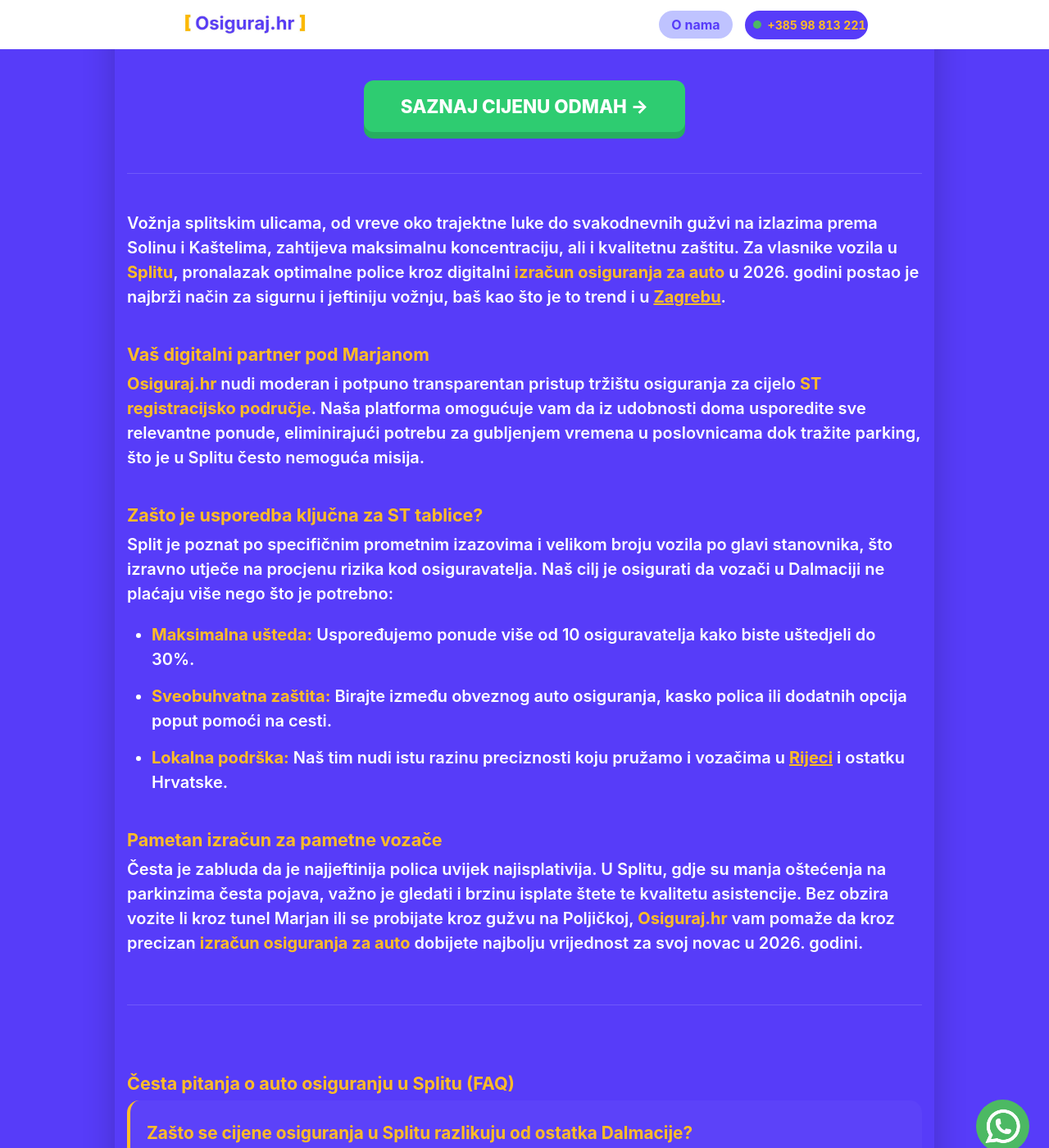
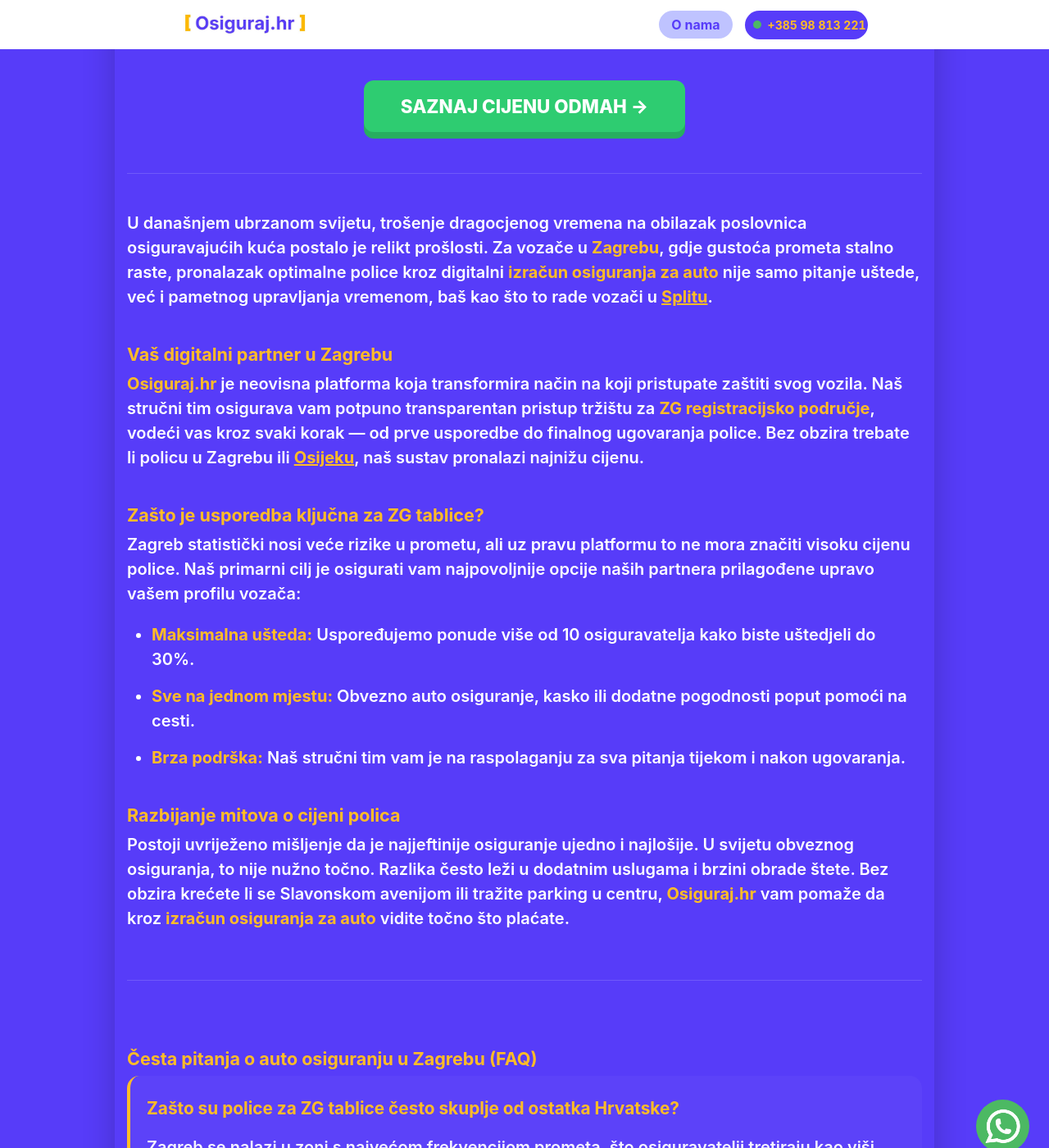
Before and after one commit to Filip-Gale/OsigurajHR, a Jekyll site: the page built from _gradovi/zagreb.md, in a window 1280 px wide and 1400 px high, scrolled down 315 px. Shown: the whole window at 82% size. Built offline with Jekyll 4.4.1, drawn with Linux system fonts in a browser that asks for light colours; some of the changed text lies outside the part shown.

Commit message:
Update zagreb.md

```diff
--- a/_gradovi/zagreb.md
+++ b/_gradovi/zagreb.md
@@ -1,49 +1,49 @@
 ---
 layout: grad
-grad_ime: "Split"
-title: "Auto osiguranje Split | Uštedite do 30% uz online usporedbu"
-permalink: /auto-osiguranje/split/
-description: "Pronađite najpovoljnije auto osiguranje u Splitu u 2026. godini. Uz Osiguraj.hr usporedite vodeće osiguravatelje i uštedite do 30% digitalno."
+grad_ime: "Zagreb"
+title: "Auto osiguranje Zagreb | Uštedite do 30% uz online usporedbu"
+permalink: /auto-osiguranje/zagreb/
+description: "Tražite najpovoljnije auto osiguranje u Zagrebu? Osiguraj.hr vam nudi neovisnu usporedbu polica za ZG područje i uštedu do 30% uz par klikova."
 ---
 
-Vožnja splitskim ulicama, od vreve oko trajektne luke do svakodnevnih gužvi na izlazima prema Solinu i Kaštelima, zahtijeva maksimalnu koncentraciju, ali i kvalitetnu zaštitu. Za vlasnike vozila u **Splitu**, pronalazak optimalne police kroz digitalni **izračun osiguranja za auto** u 2026. godini postao je najbrži način za sigurnu i jeftiniju vožnju, baš kao što je to trend i u [Zagrebu](https://www.osiguraj.hr/auto-osiguranje/zagreb/).
+U današnjem ubrzanom svijetu, trošenje dragocjenog vremena na obilazak poslovnica osiguravajućih kuća postalo je relikt prošlosti. Za vozače u **Zagrebu**, gdje gustoća prometa stalno raste, pronalazak optimalne police kroz digitalni **izračun osiguranja za auto** nije samo pitanje uštede, već i pametnog upravljanja vremenom, baš kao što to rade vozači u [Splitu](https://www.osiguraj.hr/auto-osiguranje/split/).
 
-### Vaš digitalni partner pod Marjanom
+### Vaš digitalni partner u Zagrebu
 
-**Osiguraj.hr** nudi moderan i potpuno transparentan pristup tržištu osiguranja za cijelo **ST registracijsko područje**. Naša platforma omogućuje vam da iz udobnosti doma usporedite sve relevantne ponude, eliminirajući potrebu za gubljenjem vremena u poslovnicama dok tražite parking, što je u Splitu često nemoguća misija.
+**Osiguraj.hr** je neovisna platforma koja transformira način na koji pristupate zaštiti svog vozila. Naš stručni tim osigurava vam potpuno transparentan pristup tržištu za **ZG registracijsko područje**, vodeći vas kroz svaki korak — od prve usporedbe do finalnog ugovaranja police. Bez obzira trebate li policu u Zagrebu ili [Osijeku](https://www.osiguraj.hr/auto-osiguranje/osijek/), naš sustav pronalazi najnižu cijenu.
 
-### Zašto je usporedba ključna za ST tablice?
+### Zašto je usporedba ključna za ZG tablice?
 
-Split je poznat po specifičnim prometnim izazovima i velikom broju vozila po glavi stanovnika, što izravno utječe na procjenu rizika kod osiguravatelja. Naš cilj je osigurati da vozači u Dalmaciji ne plaćaju više nego što je potrebno:
+Zagreb statistički nosi veće rizike u prometu, ali uz pravu platformu to ne mora značiti visoku cijenu police. Naš primarni cilj je osigurati vam najpovoljnije opcije naših partnera prilagođene upravo vašem profilu vozača:
 
 * **Maksimalna ušteda:** Uspoređujemo ponude više od 10 osiguravatelja kako biste uštedjeli do 30%.
-* **Sveobuhvatna zaštita:** Birajte između obveznog auto osiguranja, kasko polica ili dodatnih opcija poput pomoći na cesti.
-* **Lokalna podrška:** Naš tim nudi istu razinu preciznosti koju pružamo i vozačima u [Rijeci](https://www.osiguraj.hr/auto-osiguranje/rijeka/) i ostatku Hrvatske.
+* **Sve na jednom mjestu:** Obvezno auto osiguranje, kasko ili dodatne pogodnosti poput pomoći na cesti.
+* **Brza podrška:** Naš stručni tim vam je na raspolaganju za sva pitanja tijekom i nakon ugovaranja.
 
-### Pametan izračun za pametne vozače
+### Razbijanje mitova o cijeni polica
 
-Česta je zabluda da je najjeftinija polica uvijek najisplativija. U Splitu, gdje su manja oštećenja na parkinzima česta pojava, važno je gledati i brzinu isplate štete te kvalitetu asistencije. Bez obzira vozite li kroz tunel Marjan ili se probijate kroz gužvu na Poljičkoj, **Osiguraj.hr** vam pomaže da kroz precizan **izračun osiguranja za auto** dobijete najbolju vrijednost za svoj novac u 2026. godini.
+Postoji uvriježeno mišljenje da je najjeftinije osiguranje ujedno i najlošije. U svijetu obveznog osiguranja, to nije nužno točno. Razlika često leži u dodatnim uslugama i brzini obrade štete. Bez obzira krećete li se Slavonskom avenijom ili tražite parking u centru, **Osiguraj.hr** vam pomaže da kroz **izračun osiguranja za auto** vidite točno što plaćate.
 
 <div class="faq-section">
-    <h3>Česta pitanja o auto osiguranju u Splitu (FAQ)</h3>
+    <h3>Česta pitanja o auto osiguranju u Zagrebu (FAQ)</h3>
 
     <div class="faq-item">
-        <h4>Zašto se cijene osiguranja u Splitu razlikuju od ostatka Dalmacije?</h4>
-        <p>Split pripada <strong>ST registracijskom području</strong> koje ima specifičan indeks rizika zbog gustoće prometa i broja registriranih vozila u gradu. Kroz naš <strong>izračun osiguranja za auto</strong>, sustav automatski prepoznaje zonu rizika i nudi vam najpovoljniju opciju prilagođenu splitskim uvjetima.</p>
+        <h4>Zašto su police za ZG tablice često skuplje od ostatka Hrvatske?</h4>
+        <p>Zagreb se nalazi u zoni s najvećom frekvencijom prometa, što osiguravatelji tretiraju kao viši rizik. Ipak, uz precizan <strong>izračun osiguranja za auto</strong> na našoj stranici, mnogi Zagrepčani uspijevaju pronaći ponude koje su značajno povoljnije od tržišnog prosjeka za ZG područje.</p>
     </div>
 
     <div class="faq-item">
-        <h4>Je li polica ugovorena online važeća za tehnički pregled u Splitu?</h4>
-        <p>Naravno! Digitalna polica koju dobijete na e-mail potpuno je ravnopravna onoj kupljenoj u poslovnici. Čim izvršite uplatu, ona je vidljiva u sustavu MUP-a, što znači da možete odmah u bilo koju stanicu za tehnički pregled u Splitu, Solinu ili Kaštelima bez čekanja.</p>
+        <h4>Mogu li dobiti policu na e-mail odmah nakon uplate?</h4>
+        <p>Da! Čim izvršite uplatu, polica stiže na vaš e-mail u PDF formatu. Ona je odmah vidljiva u sustavu MUP-a, što vam omogućuje odlazak na tehnički pregled u bilo koju stanicu u Zagrebu ili okolici bez čekanja na papirnatu dokumentaciju.</p>
     </div>
 
     <div class="faq-item">
-        <h4>Isplati li se uzeti kasko osiguranje za vožnju po Splitu?</h4>
-        <p>S obzirom na kronični nedostatak parkinga i uske ulice u kvartovima poput Gripa, Splita 3 ili Varoša, manja oštećenja su svakodnevica. Uz <strong>Osiguraj.hr</strong> možete usporediti kasko opcije koje su često povoljnije nego što mislite, a pružaju mir u slučaju "parking šteta".</p>
+        <h4>Koje dodatno osiguranje preporučujete za vožnju po Zagrebu?</h4>
+        <p>Zbog čestih "kucanja" u kolonama na Slavonskoj ili Ljubljanskoj te rizika na parkinzima, vozačima u Zagrebu često preporučujemo <strong>djelomični kasko</strong> (za stakla) te policu s uključenom asistencijom (pomoć na cesti) unutar <strong>Osiguraj.hr</strong> paketa.</p>
     </div>
 
     <div class="faq-item">
-        <h4>Mogu li prenijeti bonus ako kupujem rabljeni auto u Splitu?</h4>
-        <p>Da, vaš stečeni bonus prati vas kao vozača, a ne samo vozilo. Bez obzira kupujete li rabljeni automobil unutar ST područja ili ga dovozite iz drugog grada, naš sustav će povući vaš postojeći bonus kako biste zadržali maksimalan popust na novoj polici.</p>
+        <h4>Vrijedi li moj bonus ako se preselim u Zagreb iz drugog grada?</h4>
+        <p>Naravno. Vaš bonus od 50% (ili više) je vezan uz vas kao vozača. Prilikom izrade police za ZG tablice, sustav će automatski povući vašu povijest osiguranja, osiguravajući vam maksimalne popuste bez obzira na promjenu prebivališta.</p>
     </div>
 </div>
```
